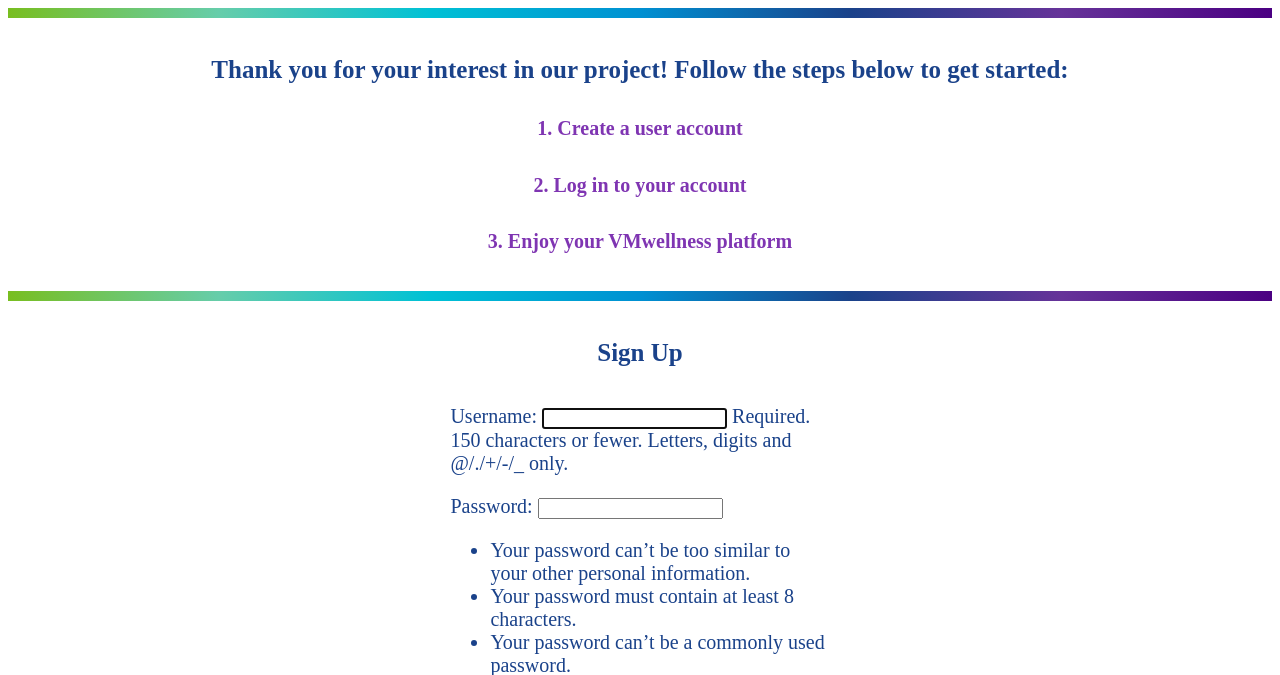
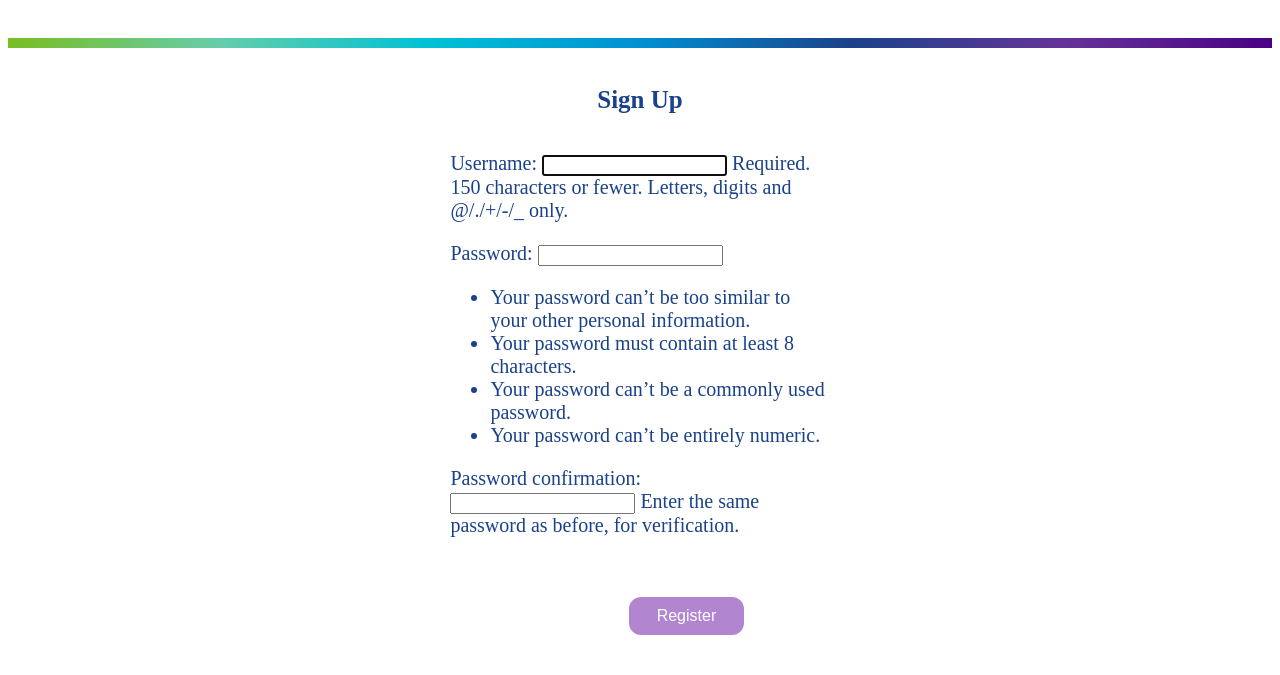
Before and after one commit to rohini-omnilytiqs/vmwellness, a Django app: page /signup/ in a window 1280 px wide. Shown: the top 675 px of the page. After the commit the page ends 635 px from the top, so only its background shows below. Run offline with Django 3.2, Linux system fonts and the light colour scheme; some web fonts are replaced.

Commit message:
signup/login workflows fixed, code removed from signup.html

```diff
--- a/vmwellness/vmwellness/templates/registration/signup.html
+++ b/vmwellness/vmwellness/templates/registration/signup.html
@@ -9,13 +9,6 @@
   <link rel="stylesheet" media="screen" href="https://fontlibrary.org/face/metropolis" type="text/css"/>
 
   <link href="{% static 'css/wellness_stream.css' %}" rel="stylesheet">
-
-  <div id="grad1"></div>
-  <h3></h3>
-  <h2 class = "steps">Thank you for your interest in our project! Follow the steps below to get started:</h2>
-  <h5 class = "steps">1. Create a user account</h5>
-   <h5 class = "steps">2. Log in to your account</h5>
-   <h5 class = "steps">3. Enjoy your VMwellness platform</h5>
 
   <h3></h3>
   <div id="grad1"></div>
--- a/vmwellness/vmwellnessapp/views.py
+++ b/vmwellness/vmwellnessapp/views.py
@@ -30,6 +30,10 @@ def signup(request):
         f = UserCreationForm(request.POST)
         if f.is_valid():
             f.save()
+            new_user = authenticate(username=f.cleaned_data['username'],
+                                    password=f.cleaned_data['password1'],
+                                    )
+            login(request, new_user)
             return redirect('/dashboard')
     else:
         f = UserCreationForm()
```
